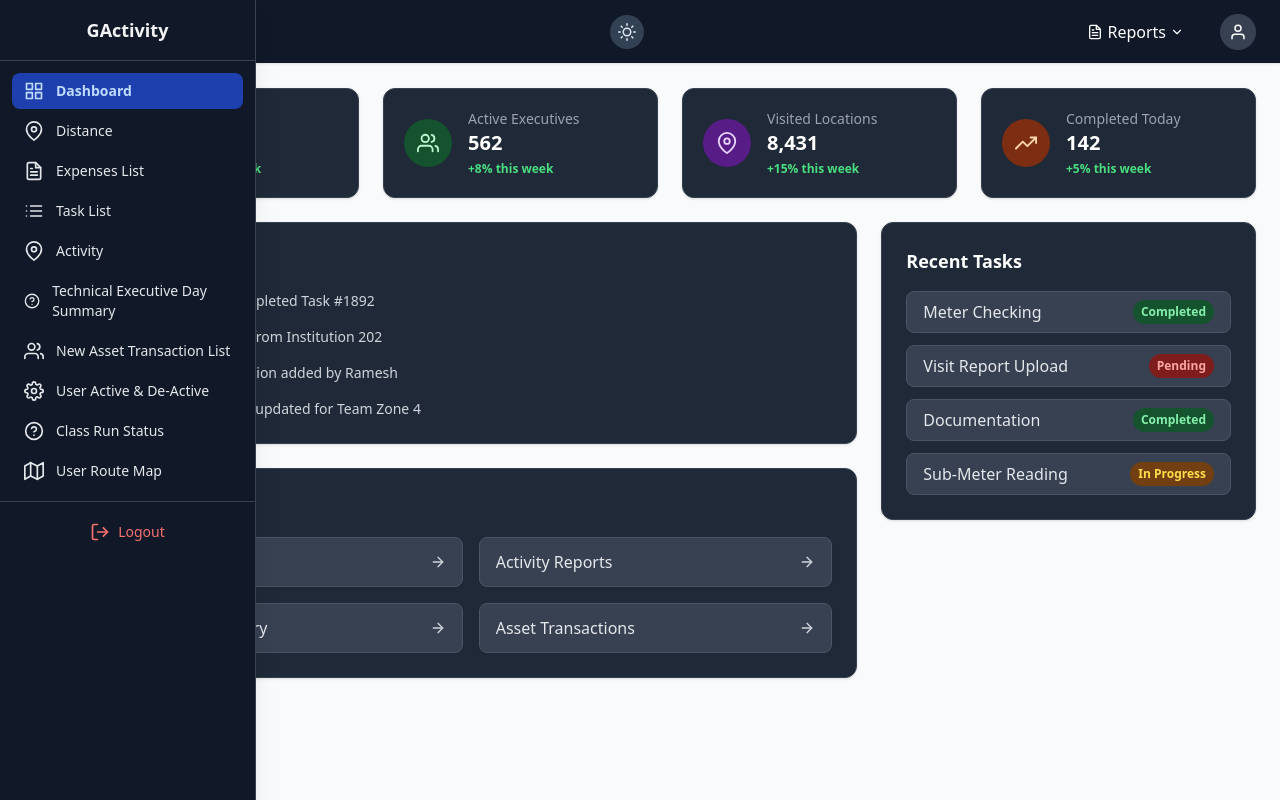
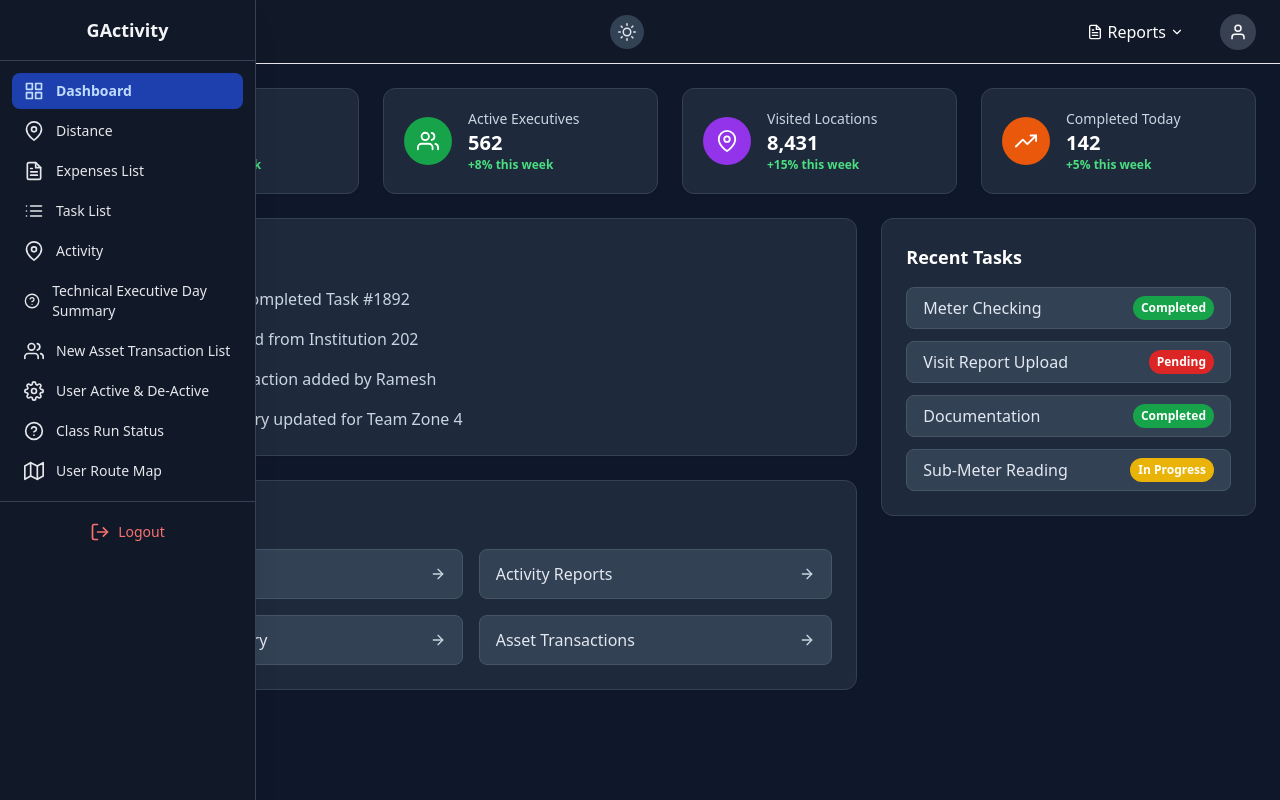
Before and after one commit to ashokmanoj/GActivity-Sample, a React (Vite) app in the folder frontend/: page /dashboard in a window 1280 px wide. Built offline with nearby package versions, Linux system fonts and the light colour scheme; sample sign-in values are in the browser's storage.

Commit message:
add dark and light mode

```diff
--- a/frontend/src/index.css
+++ b/frontend/src/index.css
@@ -47,3 +47,7 @@
 .animate-toast-enter {
   animation: toast-enter-center 0.25s ease-out;
 }
+
+* {
+  transition: background-color 0.25s ease, color 0.25s ease;
+}
--- a/frontend/src/layout/DashboardLayout.jsx
+++ b/frontend/src/layout/DashboardLayout.jsx
@@ -7,14 +7,21 @@ export default function DashboardLayout() {
   const [collapsed, setCollapsed] = useState(true);
 
   return (
-    <div className="flex h-screen overflow-hidden pl-14">
+    <div className="flex h-screen overflow-hidden pl-14 dark:bg-[#0f172a] bg-gray-50">
       <Sidebar collapsed={collapsed} setCollapsed={setCollapsed} />
 
       <div className="flex-1 flex flex-col">
         <Header />
 
-        <main className="p-6 pl-7 overflow-y-auto bg-gray-50 flex-1">
-          <Outlet /> {/* All pages load here */}
+        <main
+          className="
+            p-6 pl-7 overflow-y-auto flex-1
+            bg-gray-50            /* light mode */
+            dark:bg-[#0f172a]     /* dark mode background */
+            dark:text-gray-200    /* text color in dark mode */
+          "
+        >
+          <Outlet />
         </main>
       </div>
     </div>
--- a/frontend/src/pages/Dashboard.jsx
+++ b/frontend/src/pages/Dashboard.jsx
@@ -16,88 +16,60 @@ export default function Dashboard() {
   }, []);
 
   return (
-    <div className="space-y-6 transition-colors duration-300">
+    <div className="space-y-6 transition-colors duration-300
+        text-slate-900 dark:text-slate-100">
 
-      {/* ---------- TOP STATS CARDS ---------- */}
+      {/* TOP CARDS */}
       <section className="grid grid-cols-1 sm:grid-cols-2 lg:grid-cols-4 gap-6">
-        <DashboardCard
-          icon={<FiList size={22} />}
-          title="Total Tasks"
-          value="1,248"
-          trend="+12%"
-          color="blue"
-        />
-
-        <DashboardCard
-          icon={<FiUsers size={22} />}
-          title="Active Executives"
-          value="562"
-          trend="+8%"
-          color="green"
-        />
-
-        <DashboardCard
-          icon={<FiMapPin size={22} />}
-          title="Visited Locations"
-          value="8,431"
-          trend="+15%"
-          color="purple"
-        />
-
-        <DashboardCard
-          icon={<FiTrendingUp size={22} />}
-          title="Completed Today"
-          value="142"
-          trend="+5%"
-          color="orange"
-        />
+        <DashboardCard icon={<FiList size={22} />} title="Total Tasks" value="1,248" trend="+12%" color="blue" />
+        <DashboardCard icon={<FiUsers size={22} />} title="Active Executives" value="562" trend="+8%" color="green" />
+        <DashboardCard icon={<FiMapPin size={22} />} title="Visited Locations" value="8,431" trend="+15%" color="purple" />
+        <DashboardCard icon={<FiTrendingUp size={22} />} title="Completed Today" value="142" trend="+5%" color="orange" />
       </section>
 
-      {/* ---------- MAIN CONTENT GRID ---------- */}
+      {/* MAIN GRID */}
       <section className="grid grid-cols-1 lg:grid-cols-3 gap-6">
-        {/* LEFT 2/3 */}
         <div className="lg:col-span-2 space-y-6">
           <RecentActivity />
           <QuickLinks />
         </div>
-
-        {/* RIGHT 1/3 */}
         <div className="space-y-6">
           <RecentTasks />
         </div>
       </section>
+
     </div>
   );
 }
 
 /* ============================================================
-   DASHBOARD CARD (Dark / Light Ready)
-   ============================================================ */
+   DASHBOARD CARD (Light + Dark Mode Perfect)
+============================================================ */
 function DashboardCard({ icon, title, value, trend, color }) {
-  const bgColor = {
-    blue: "bg-blue-100 text-blue-700 dark:bg-blue-900 dark:text-blue-200",
-    green: "bg-green-100 text-green-700 dark:bg-green-900 dark:text-green-200",
-    purple:
-      "bg-purple-100 text-purple-700 dark:bg-purple-900 dark:text-purple-200",
-    orange:
-      "bg-orange-100 text-orange-700 dark:bg-orange-900 dark:text-orange-200",
+  const colorMap = {
+    blue: "bg-blue-600",
+    green: "bg-green-600",
+    purple: "bg-purple-600",
+    orange: "bg-orange-600",
   };
 
   return (
-    <div className="bg-white dark:bg-gray-800 p-5 rounded-xl shadow hover:shadow-lg border dark:border-gray-700 transition-all duration-200">
+    <div
+      className="
+        bg-white dark:bg-slate-800
+        border border-slate-200 dark:border-slate-700
+        p-5 rounded-xl shadow-sm hover:shadow-md
+        transition-colors duration-300"
+    >
       <div className="flex items-center gap-4">
-        <div
-          className={`w-12 h-12 rounded-full flex items-center justify-center ${bgColor[color]}`}
-        >
+        <div className={`w-12 h-12 rounded-full flex items-center justify-center text-white ${colorMap[color]}`}>
           {icon}
         </div>
 
         <div>
-          <p className="text-gray-500 dark:text-gray-400 text-sm">{title}</p>
-          <h2 className="text-xl font-bold dark:text-white">{value}</h2>
-          <p className="text-xs text-green-600 dark:text-green-400 font-semibold mt-1">
-            {trend} this week
-          </p>
+          <p className="text-slate-600 dark:text-slate-300 text-sm">{title}</p>
+          <h2 className="text-xl font-bold text-slate-900 dark:text-white">{value}</h2>
+          <p className="text-xs text-green-600 dark:text-green-400 font-semibold">{trend} this week</p>
         </div>
       </div>
     </div>
@@ -106,26 +78,26 @@ function DashboardCard({ icon, title, value, trend, color }) {
 
 /* ============================================================
    RECENT ACTIVITY
-   ============================================================ */
+============================================================ */
 function RecentActivity() {
   return (
-    <div className="bg-white dark:bg-gray-800 rounded-xl shadow border dark:border-gray-700 p-6 transition">
-      <h2 className="text-lg font-semibold dark:text-white mb-4">
-        Recent Activity
-      </h2>
+    <div className="
+      bg-white dark:bg-slate-800
+      border border-slate-200 dark:border-slate-700
+      rounded-xl shadow-sm p-6 transition">
+
+      <h2 className="text-lg font-semibold text-slate-900 dark:text-white mb-4">Recent Activity</h2>
 
       <ul className="space-y-4">
         {[
           "Executive John completed Task #1892",
           "GPS data received from Institution 202",
           "New Asset Transaction added by Ramesh",
-          "Distance summary updated for Team Zone 4",
-        ].map((item, i) => (
+          "Distance summary updated for Team Zone 4"
+        ].map((txt, i) => (
           <li key={i} className="flex items-center gap-3">
-            <div className="w-2 h-2 bg-blue-600 rounded-full"></div>
-            <span className="text-gray-700 dark:text-gray-300 text-sm">
-              {item}
-            </span>
+            <div className="w-2 h-2 rounded-full bg-blue-600"></div>
+            <span className="text-slate-700 dark:text-slate-300">{txt}</span>
           </li>
         ))}
       </ul>
@@ -134,8 +106,8 @@ function RecentActivity() {
 }
 
 /* ============================================================
-   QUICK LINKS (Dark Mode Ready)
-   ============================================================ */
+   QUICK LINKS
+============================================================ */
 function QuickLinks() {
   const links = [
     { label: "Task List", path: "/tasks" },
@@ -145,22 +117,28 @@ function QuickLinks() {
   ];
 
   return (
-    <div className="bg-white dark:bg-gray-800 rounded-xl shadow border dark:border-gray-700 p-6">
-      <h2 className="text-lg font-semibold dark:text-white mb-4">
-        Quick Links
-      </h2>
+    <div className="
+      bg-white dark:bg-slate-800
+      border border-slate-200 dark:border-slate-700
+      rounded-xl shadow-sm p-6 transition">
+
+      <h2 className="text-lg font-semibold text-slate-900 dark:text-white mb-4">Quick Links</h2>
 
       <div className="grid grid-cols-1 sm:grid-cols-2 gap-4">
         {links.map((link, i) => (
           <a
             key={i}
             href={link.path}
-            className="group flex items-center justify-between px-4 py-3 bg-gray-50 dark:bg-gray-700 hover:bg-gray-100 dark:hover:bg-gray-600 border dark:border-gray-600 rounded-lg transition shadow-sm"
+            className="
+              flex items-center justify-between
+              px-4 py-3 rounded-lg border
+              bg-slate-100 hover:bg-slate-200
+              dark:bg-slate-700 dark:hover:bg-slate-600
+              border-slate-200 dark:border-slate-600
+              transition"
           >
-            <span className="text-gray-700 dark:text-gray-200 font-medium">
-              {link.label}
-            </span>
-            <FiArrowRight className="text-gray-500 dark:text-gray-300 group-hover:text-gray-800" />
+            <span className="text-slate-800 dark:text-slate-200">{link.label}</span>
+            <FiArrowRight className="text-slate-500 dark:text-slate-300" />
           </a>
         ))}
       </div>
@@ -170,7 +148,7 @@ function QuickLinks() {
 
 /* ============================================================
    RECENT TASKS
-   ============================================================ */
+============================================================ */
 function RecentTasks() {
   const tasks = [
     { id: 2012, name: "Meter Checking", status: "Completed" },
@@ -179,34 +157,34 @@ function RecentTasks() {
     { id: 1866, name: "Sub-Meter Reading", status: "In Progress" },
   ];
 
-  const statusColor = {
-    Completed:
-      "bg-green-100 text-green-700 dark:bg-green-900 dark:text-green-300",
-    Pending: "bg-red-100 text-red-700 dark:bg-red-900 dark:text-red-300",
-    "In Progress":
-      "bg-yellow-100 text-yellow-700 dark:bg-yellow-900 dark:text-yellow-300",
+  const statusStyles = {
+    Completed: "bg-green-600 text-white",
+    Pending: "bg-red-600 text-white",
+    "In Progress": "bg-yellow-500 text-white",
   };
 
   return (
-    <div className="bg-white dark:bg-gray-800 rounded-xl shadow border dark:border-gray-700 p-6 transition">
-      <h2 className="text-lg font-semibold dark:text-white mb-4">
-        Recent Tasks
-      </h2>
+    <div className="
+      bg-white dark:bg-slate-800
+      border border-slate-200 dark:border-slate-700
+      rounded-xl shadow-sm p-6 transition">
+
+      <h2 className="text-lg font-semibold text-slate-900 dark:text-white mb-4">Recent Tasks</h2>
 
       <div className="space-y-3">
-        {tasks.map((t) => (
+        {tasks.map((task) => (
           <div
-            key={t.id}
-            className="flex items-center justify-between px-4 py-2 bg-gray-50 dark:bg-gray-700 border dark:border-gray-600 rounded-lg"
+            key={task.id}
+            className="
+              flex items-center justify-between
+              px-4 py-2 rounded-lg border
+              bg-slate-100 dark:bg-slate-700
+              border-slate-200 dark:border-slate-600"
           >
-            <span className="font-medium text-gray-700 dark:text-gray-200">
-              {t.name}
-            </span>
+            <span className="text-slate-800 dark:text-slate-200">{task.name}</span>
 
-            <span
-              className={`px-2 py-1 rounded-full text-xs font-semibold ${statusColor[t.status]}`}
-            >
-              {t.status}
+            <span className={`px-2 py-1 rounded-full text-xs font-semibold ${statusStyles[task.status]}`}>
+              {task.status}
             </span>
           </div>
         ))}
```
